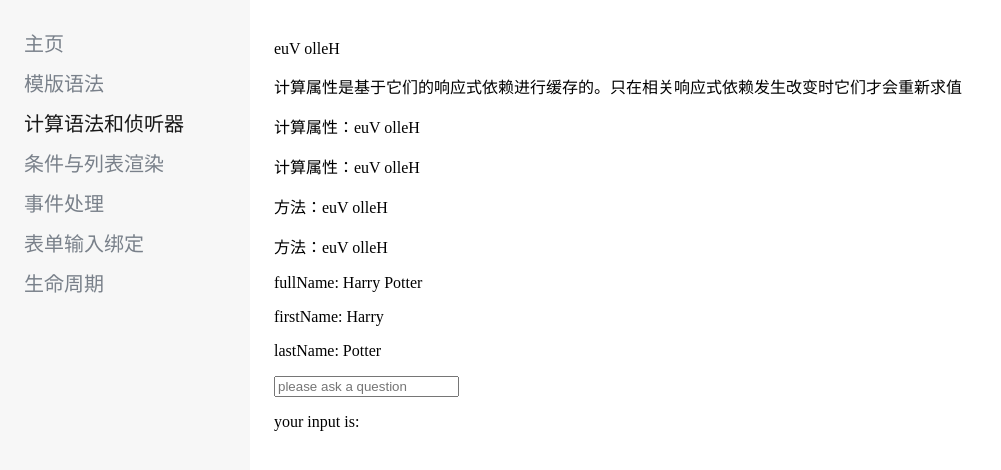
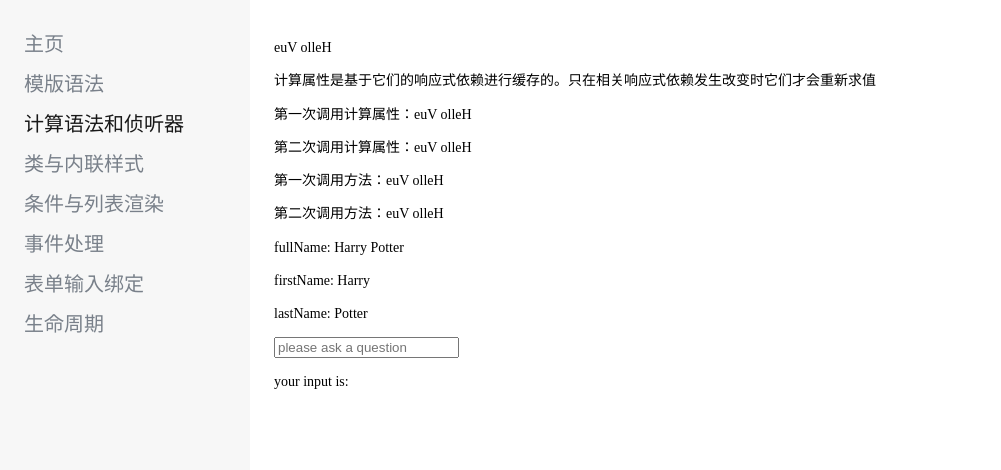
Before and after one commit to lugusliu/vue-101, a Vue app: page /#/computed-and-watcher in a window 1280 px wide. Shown: the top 470 px of the page, without its empty margins (0-1001 px from the left). Built offline with nearby package versions, Linux system fonts and the light colour scheme.

Commit message:
add class and style component

```diff
--- a/src/App.vue
+++ b/src/App.vue
@@ -6,6 +6,7 @@
       <router-link class="link" to="/computed-and-watcher"
         >计算语法和侦听器</router-link
       >
+      <router-link class="link" to="/class-and-style">类与内联样式</router-link>
       <router-link class="link" to="/condition-and-list-render"
         >条件与列表渲染</router-link
       >
--- a/src/router/index.js
+++ b/src/router/index.js
@@ -18,6 +18,11 @@ const routes = [
     path: "/computed-and-watcher",
     name: "computedWatcher",
     component: () => import("@/views/base/computed-and-watcher.vue")
+  },
+  {
+    path: "/class-and-style",
+    name: "classStyle",
+    component: () => import("@/views/base/class-and-style.vue")
   },
   {
     path: "/condition-and-list-render",
--- a/src/style/style.css
+++ b/src/style/style.css
@@ -1,4 +1,29 @@
-html, body {
+html,
+body {
   margin: 0;
   padding: 0;
 }
+
+body {
+  font-size: 14px;
+  line-height: 1.375;
+}
+
+button {
+  display: inline-block;
+  box-sizing: border-box;
+  line-height: 1.5715;
+  font-weight: 400;
+  white-space: nowrap;
+  text-align: center;
+  background-image: none;
+  cursor: pointer;
+  user-select: none;
+  font-size: 14px;
+  height: 32px;
+  padding: 4px 15px;
+  border-radius: 4px;
+  background: #fff;
+  border: 1px solid #d9d9d9;
+  color: #595959;
+}
--- a/src/views/base/class-and-style.vue
+++ b/src/views/base/class-and-style.vue
@@ -1,3 +1,60 @@
 <template>
-  <div class="cas">class and style</div>
+  <div class="cas">
+    <div class="static" :class="{ active: isActive, 'text-danger': hasError }">
+      class 绑定到一个对象上
+      <button @click="changeActiveToFalse">change isActive to false</button>
+    </div>
+    <div class="static" :class="classObject">
+      class 绑定到一个 computed 计算属性上
+    </div>
+    <div class="static" :class="arrayClass">
+      class 绑定到一个数组上
+    </div>
+    <br />
+    <div class="static" :style="{ color: activeColor, fontWeight: '600' }">
+      style 绑定到一个对象上
+    </div>
+  </div>
 </template>
+
+<script>
+export default {
+  data() {
+    return {
+      isActive: true,
+      hasError: false,
+      arrayClass: "info",
+      activeColor: "#52c41a"
+    };
+  },
+  computed: {
+    classObject() {
+      return {
+        "text-danger": this.isActive
+      };
+    }
+  },
+  methods: {
+    changeActiveToFalse() {
+      this.isActive = !this.isActive;
+    }
+  }
+};
+</script>
+
+<style lang="scss" scoped>
+.cas {
+  .static {
+    font-size: 24px;
+  }
+  .active {
+    color: #1890ff;
+  }
+  .text-danger {
+    color: #f5222d;
+  }
+  .info {
+    color: #bfbfbf;
+  }
+}
+</style>
--- a/src/views/base/computed-and-watcher.vue
+++ b/src/views/base/computed-and-watcher.vue
@@ -11,10 +11,10 @@
     <p>
       计算属性是基于它们的响应式依赖进行缓存的。只在相关响应式依赖发生改变时它们才会重新求值
     </p>
-    <p>计算属性：{{ reverseMsgByComputed }}</p>
-    <p>计算属性：{{ reverseMsgByComputed }}</p>
-    <p>方法：{{ reverseMsgByMethod() }}</p>
-    <p>方法：{{ reverseMsgByMethod() }}</p>
+    <p>第一次调用计算属性：{{ reverseMsgByComputed }}</p>
+    <p>第二次调用计算属性：{{ reverseMsgByComputed }}</p>
+    <p>第一次调用方法：{{ reverseMsgByMethod() }}</p>
+    <p>第二次调用方法：{{ reverseMsgByMethod() }}</p>
     <p>fullName: {{ fullName }}</p>
     <p>firstName: {{ firstName }}</p>
     <p>lastName: {{ lastName }}</p>
```
